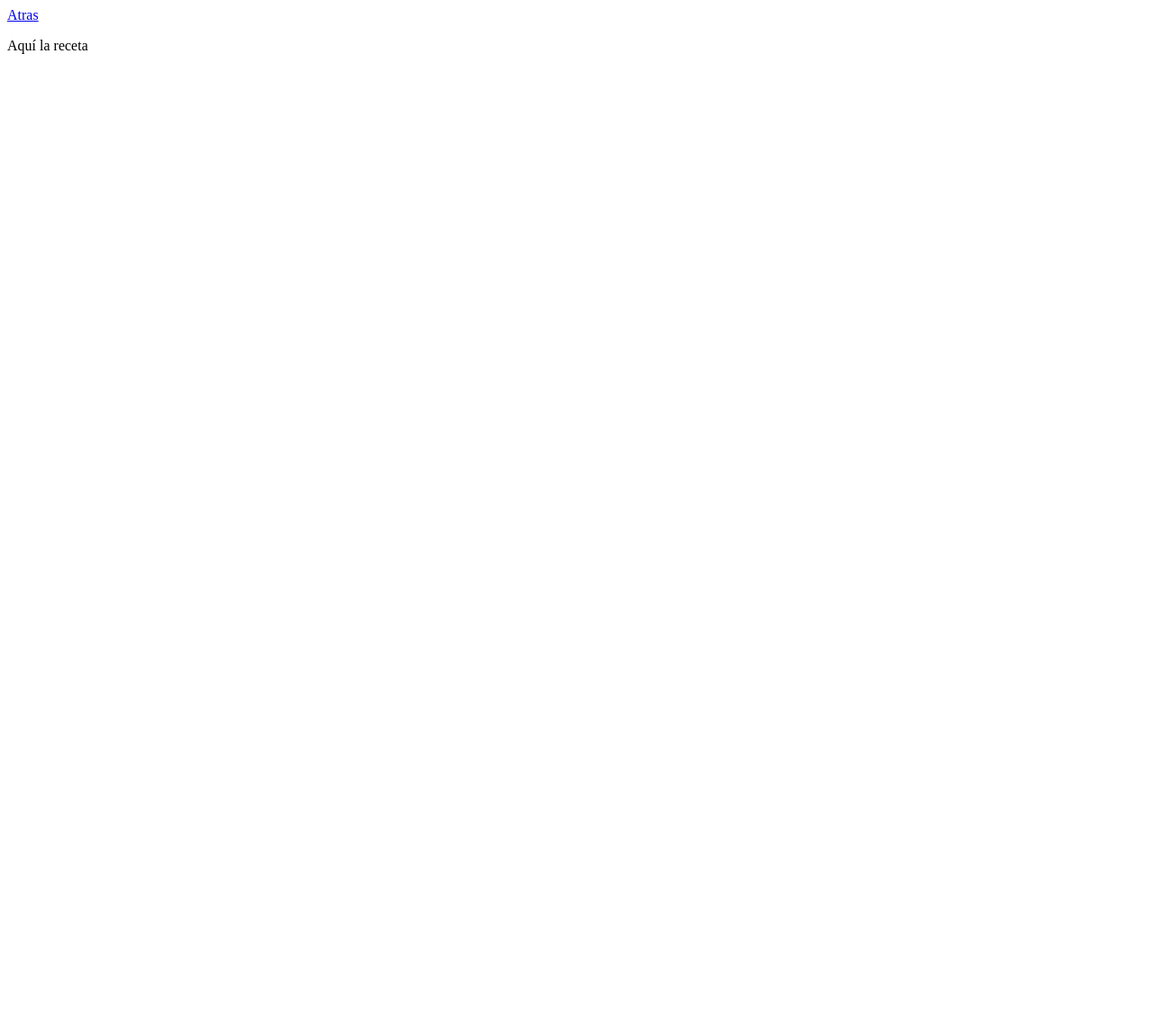
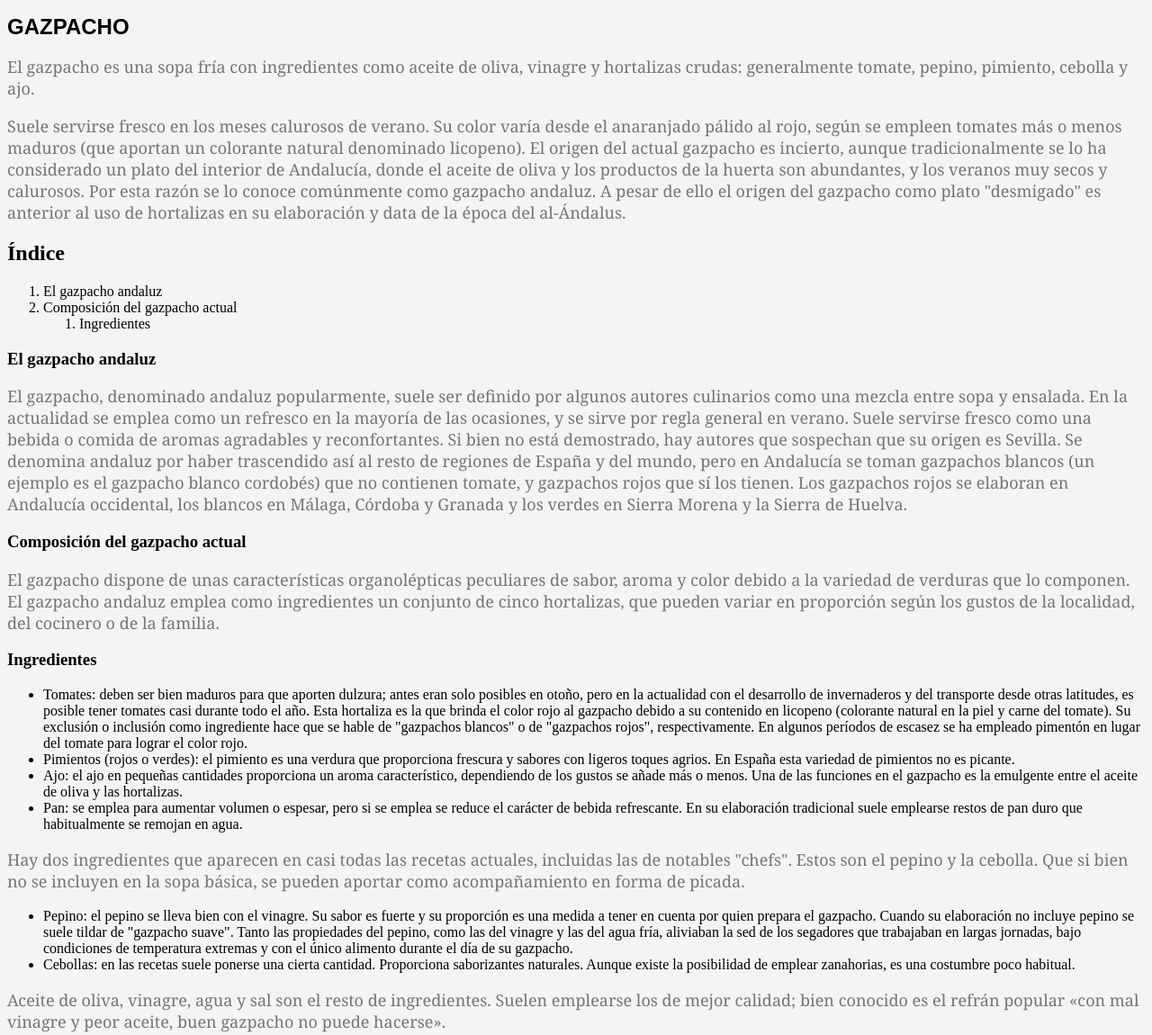
Before and after one commit to Jairos039/gazpacho, a plain HTML site: page jeff/jeff_receta.html in a window 1280 px wide. Shown: the whole page at 90% size. Before the commit the page ends 800 px from the top, so only its background shows below. Drawn offline with Linux system fonts and the light colour scheme.

Commit message:
Receta de Jeff

```diff
--- a/jeff/jeff_receta.html
+++ b/jeff/jeff_receta.html
@@ -1,12 +1,50 @@
 <!DOCTYPE html>
-<html lang="en">
-<head>
-    <meta charset="UTF-8">
-    <meta name="viewport" content="width=device-width, initial-scale=1.0">
-    <title>Document</title>
-</head>
-<body>
-    <a href="/">Atras</a>
-    <p>Aquí la receta</p>
-</body>
-</html>
+<html lang="es">
+  <head>
+    <meta charset="utf-8" />
+    <title>Jeffer Recetas</title>
+    <link rel="stylesheet" href="style.css" />
+  </head>
+  <body>
+
+    <h1>GAZPACHO</h1>
+    <p>
+        El gazpacho es una sopa fría con ingredientes como aceite de oliva, vinagre y hortalizas crudas: generalmente tomate, pepino, pimiento, cebolla y ajo.
+    </p>
+    <p>
+        Suele servirse fresco en los meses calurosos de verano. Su color varía desde el anaranjado pálido al rojo, según se empleen tomates más o menos maduros (que aportan un colorante natural denominado licopeno). El origen del actual gazpacho es incierto, aunque tradicionalmente se lo ha considerado un plato del interior de Andalucía, donde el aceite de oliva y los productos de la huerta son abundantes, y los veranos muy secos y calurosos. Por esta razón se lo conoce comúnmente como gazpacho andaluz. A pesar de ello el origen del gazpacho como plato "desmigado" es anterior al uso de hortalizas en su elaboración y data de la época del al-Ándalus.
+    </p>
+
+    <h2>Índice</h2>
+    <ol>
+        <li>El gazpacho andaluz</li>
+        <li>Composición del gazpacho actual</li>
+        <ol>
+            <li>Ingredientes</li>
+        </ol>
+    </ol>
+
+    <h3>El gazpacho andaluz</h3>
+    <p>El gazpacho, denominado andaluz popularmente, suele ser definido por algunos autores culinarios como una mezcla entre sopa y ensalada. En la actualidad se emplea como un refresco en la mayoría de las ocasiones, y se sirve por regla general en verano. Suele servirse fresco como una bebida o comida de aromas agradables y reconfortantes. Si bien no está demostrado, hay autores que sospechan que su origen es Sevilla. Se denomina andaluz por haber trascendido así al resto de regiones de España y del mundo, pero en Andalucía se toman gazpachos blancos (un ejemplo es el gazpacho blanco cordobés) que no contienen tomate, y gazpachos rojos que sí los tienen. Los gazpachos rojos se elaboran en Andalucía occidental, los blancos en Málaga, Córdoba y Granada y los verdes en Sierra Morena y la Sierra de Huelva.</p>
+
+    <h3>Composición del gazpacho actual</h3>
+    <p>El gazpacho dispone de unas características organolépticas peculiares de sabor, aroma y color debido a la variedad de verduras que lo componen. El gazpacho andaluz emplea como ingredientes un conjunto de cinco hortalizas, que pueden variar en proporción según los gustos de la localidad, del cocinero o de la familia.</p>
+
+    <h3>Ingredientes</h3>
+    <ul>
+        <li>Tomates: deben ser bien maduros para que aporten dulzura; antes eran solo posibles en otoño, pero en la actualidad con el desarrollo de invernaderos y del transporte desde otras latitudes, es posible tener tomates casi durante todo el año. Esta hortaliza es la que brinda el color rojo al gazpacho debido a su contenido en licopeno (colorante natural en la piel y carne del tomate). Su exclusión o inclusión como ingrediente hace que se hable de "gazpachos blancos" o de "gazpachos rojos", respectivamente. En algunos períodos de escasez se ha empleado pimentón en lugar del tomate para lograr el color rojo.</li>
+        <li>Pimientos (rojos o verdes): el pimiento es una verdura que proporciona frescura y sabores con ligeros toques agrios. En España esta variedad de pimientos no es picante.</li>
+        <li>Ajo: el ajo en pequeñas cantidades proporciona un aroma característico, dependiendo de los gustos se añade más o menos. Una de las funciones en el gazpacho es la emulgente entre el aceite de oliva y las hortalizas.</li>
+        <li>Pan: se emplea para aumentar volumen o espesar, pero si se emplea se reduce el carácter de bebida refrescante. En su elaboración tradicional suele emplearse restos de pan duro que habitualmente se remojan en agua.</li>
+    </ul>
+
+    <p>Hay dos ingredientes que aparecen en casi todas las recetas actuales, incluidas las de notables "chefs". Estos son el pepino y la cebolla. Que si bien no se incluyen en la sopa básica, se pueden aportar como acompañamiento en forma de picada.</p>
+
+    <ul>
+        <li>Pepino: el pepino se lleva bien con el vinagre. Su sabor es fuerte y su proporción es una medida a tener en cuenta por quien prepara el gazpacho. Cuando su elaboración no incluye pepino se suele tildar de "gazpacho suave". Tanto las propiedades del pepino, como las del vinagre y las del agua fría, aliviaban la sed de los segadores que trabajaban en largas jornadas, bajo condiciones de temperatura extremas y con el único alimento durante el día de su gazpacho.</li>
+        <li>Cebollas: en las recetas suele ponerse una cierta cantidad. Proporciona saborizantes naturales. Aunque existe la posibilidad de emplear zanahorias, es una costumbre poco habitual.</li>
+    </ul>
+
+    <p>Aceite de oliva, vinagre, agua y sal son el resto de ingredientes. Suelen emplearse los de mejor calidad; bien conocido es el refrán popular «con mal vinagre y peor aceite, buen gazpacho no puede hacerse».</p>
+
+  </body>
--- /dev/null
+++ b/jeff/style.css
@@ -0,0 +1,17 @@
+body{
+    background-color: #f3f4f5;
+}
+
+
+h1{
+    font-family: Arial, Helvetica, sans-serif;
+    font-size: 24px;
+    color: black;
+}
+
+
+p{
+    font-family: Georgia, 'Times New Roman', Times, serif;
+    font-size: 18px;
+    color: #757575
+}
```
